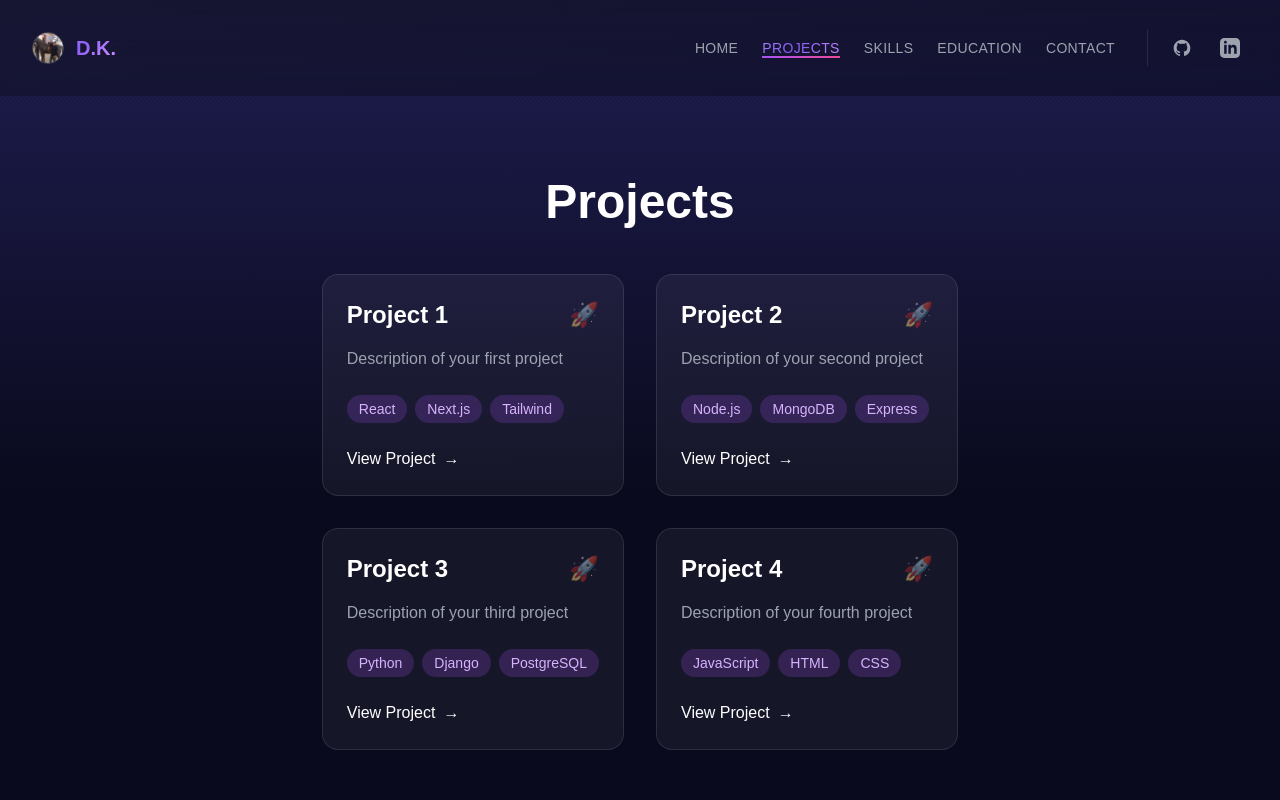
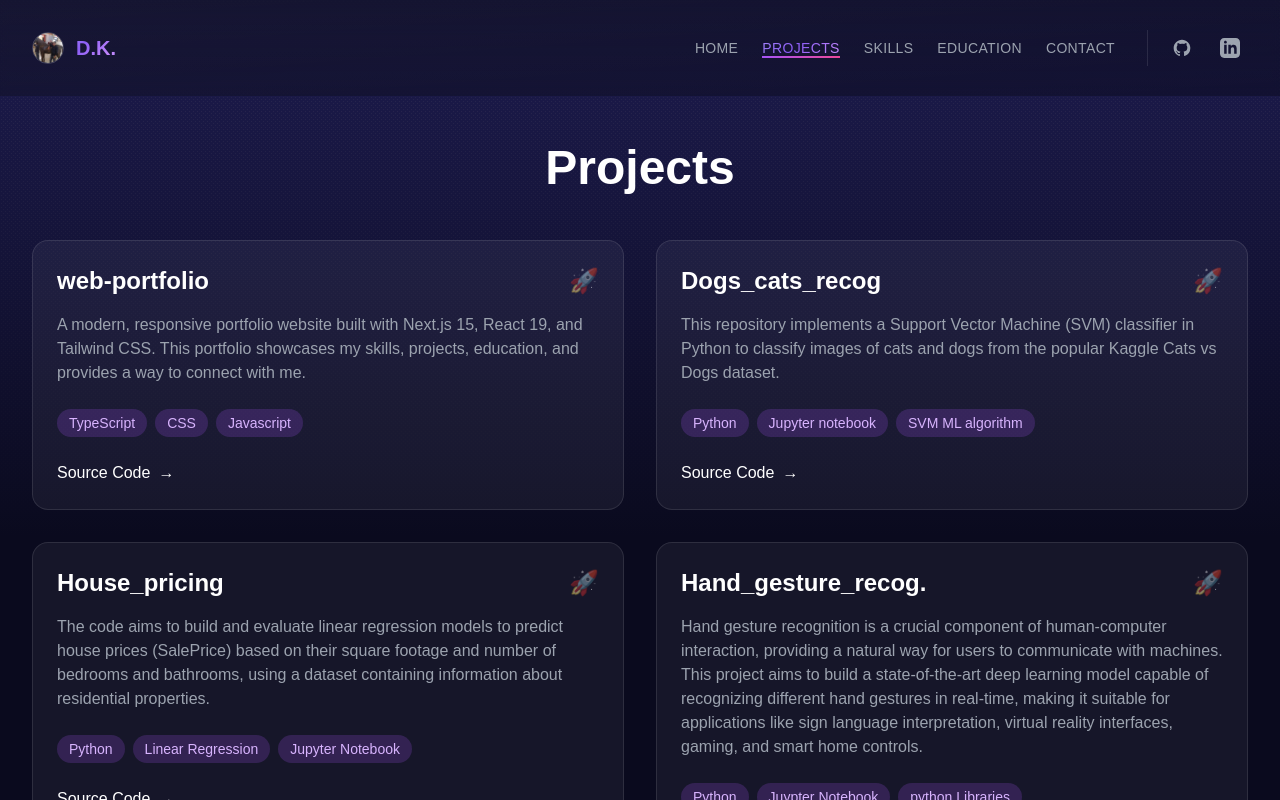
Before and after one commit to dkadian/web-portfolio, a Next.js app: page /projects in a window 1280 px wide. Shown: the top 800 px of the page. Built offline with nearby package versions, Linux system fonts and the light colour scheme.

Commit message:
update projects

```diff
--- a/app/projects/page.tsx
+++ b/app/projects/page.tsx
@@ -4,28 +4,28 @@ import Footer from "../components/Footer";
 
 const projects = [
   {
-    title: "Project 1",
-    description: "Description of your first project",
-    tech: ["React", "Next.js", "Tailwind"],
-    link: "#",
+    title: "web-portfolio",
+    description: "A modern, responsive portfolio website built with Next.js 15, React 19, and Tailwind CSS. This portfolio showcases my skills, projects, education, and provides a way to connect with me.",
+    tech: ["TypeScript", "CSS", "Javascript"],
+    link: "https://github.com/dkadian/web-portfolio",
   },
   {
-    title: "Project 2",
-    description: "Description of your second project",
-    tech: ["Node.js", "MongoDB", "Express"],
-    link: "#",
+    title: "Dogs_cats_recog",
+    description: "This repository implements a Support Vector Machine (SVM) classifier in Python to classify images of cats and dogs from the popular Kaggle Cats vs Dogs dataset.",
+    tech: ["Python", "Jupyter notebook", "SVM ML algorithm"],
+    link: "https://github.com/dkadian/Dogs_cats_recog",
   },
   {
-    title: "Project 3",
-    description: "Description of your third project",
-    tech: ["Python", "Django", "PostgreSQL"],
-    link: "#",
+    title: "House_pricing",
+    description: "The code aims to build and evaluate linear regression models to predict house prices (SalePrice) based on their square footage and number of bedrooms and bathrooms, using a dataset containing information about residential properties. ",
+    tech: ["Python", "Linear Regression", "Jupyter Notebook"],
+    link: "https://github.com/dkadian/House_pricing",
   },
   {
-    title: "Project 4",
-    description: "Description of your fourth project",
-    tech: ["JavaScript", "HTML", "CSS"],
-    link: "#",
+    title: "Hand_gesture_recog.",
+    description: "Hand gesture recognition is a crucial component of human-computer interaction, providing a natural way for users to communicate with machines. This project aims to build a state-of-the-art deep learning model capable of recognizing different hand gestures in real-time, making it suitable for applications like sign language interpretation, virtual reality interfaces, gaming, and smart home controls.",
+    tech: ["Python", "Juypter Notebook", "python Libraries"],
+    link: "https://github.com/dkadian/Hand_gesture_recog.",
   },
 ];
 
@@ -70,7 +70,7 @@ const ProjectsPage = () => {
                   href={project.link}
                   className="inline-flex items-center text-sm lg:text-base text-white group-hover:text-purple-300 group-hover:translate-x-2 transition-all duration-300"
                 >
-                  <span>View Project</span>
+                  <span>Source Code</span>
                   <span className="ml-1.5 lg:ml-2 group-hover:translate-x-1 transition-transform duration-300">→</span>
                 </a>
               </div>
```
